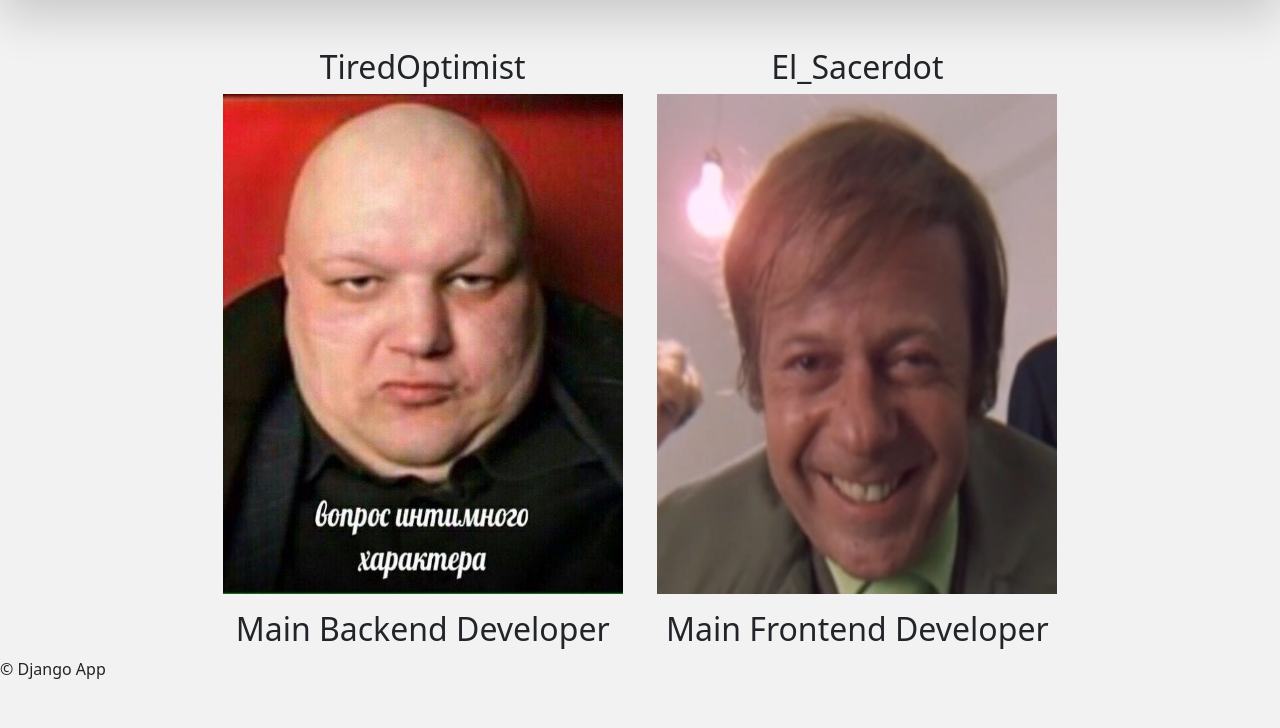
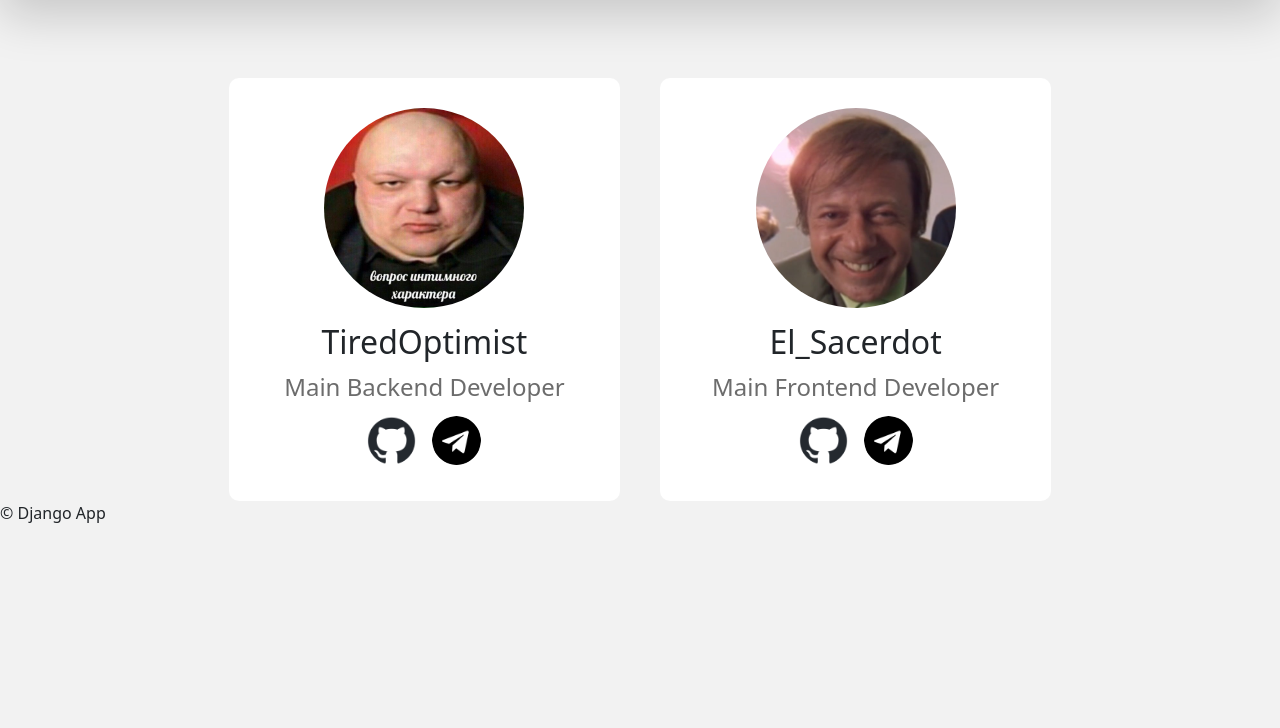
Before and after one commit to TiredOptimist/first-django-project, a Django app: page /biography/ in a window 1280 px wide. Shown: the part 72-800 px from the top of the page. Run offline with Django 5.2, Linux system fonts and the light colour scheme.

Commit message:
"i not be dezigned"

```diff
--- a/first/static/style.css
+++ b/first/static/style.css
@@ -1,4 +1,3 @@
-/* static/style.css */
 
 /*main*/
 body{
@@ -6,8 +5,6 @@ body{
     background-color: #f2f2f2;
     /*  добавить блюр при скроле */
 }
-
-
 
 #text-main{
     padding-bottom: 10px;
@@ -136,6 +133,20 @@ body{
     overflow: auto;
 }
 
+.card-body::-webkit-scrollbar{
+    width: 5px;
+}
+
+.card-body::-webkit-scrollbar-track{
+    background-color: black;
+}
+
+.card-body::-webkit-scrollbar-thumb{
+    background-color:#FCA311;
+    border-radius: 20px;
+
+}
+
 .card-body a{
     text-decoration: none;
     color: #000;
@@ -149,9 +160,66 @@ body{
     position: absolute;
 }
 
+.btn_do, .btn_todo{
+    border: none;
+    background-color: #eaeaeaa8;
+    transition: all 0.35s ease-in-out;
+
+}
+
+.btn_todo{
+    background-color: #f60000;
+}
+
+.btn_do{
+    pointer-events: none;
+    cursor: default;
+    background-color: #14df33;
+}
+
+.btn_todo:hover{
+    background-color: #14df33;
+}
+
+
+
 /* biography */
 
-.bio_image img{
-    width: 400px;
-    height: 500px;
+.bio img{
+    width: 200px;
+    height: 200px;
+    border-radius: 50%;
+    margin-bottom: 15px;
 }
+
+.bio{
+    background-color: #ffffff;
+    height: 30%;
+    width: 30%;
+    margin-left: 20px;
+    margin-top: 30px;
+    margin-right: 20px;
+    border-radius: 10px;
+}
+
+.contBIO{
+    margin-top: 30px;
+    margin-bottom: 30px;
+}
+
+.bioTEXT{
+    color: #6c6c6c ;
+    margin-top: -4px;
+}
+
+.icon img{
+    background-color: pointer;
+    width: 49px;
+    height: 49px;
+    margin: 6px;
+    cursor: pointer;
+}
+
+.icon img:hover{
+    background-color: rgba(160, 160, 160, 0.2);
+}
--- a/first/templates/biography.html
+++ b/first/templates/biography.html
@@ -8,19 +8,32 @@
 
 {% block body %}
   <div class="row text-center justify-content-center">
-    <div class="col-4 bio_img">
+    <div class="col-4 bio">
+     <div class="contBIO">
+      <div class="bio_image">
+        <img src="{% static 'img/Sveta.jpg' %}" alt="">
+      </div>
       <h2>TiredOptimist</h2>
-        <div class="bio_image">
-          <img src="{% static 'img/Sveta.jpg' %}" alt="">
+      <p><h4 class="bioTEXT">Main Backend Developer</h2>
+        <div class="icon">
+          <img src="{% static 'img/gitBlack.png' %}" alt="icon-git">
+          <img src="{% static 'img/TG.png' %}" alt="">
         </div>
-        <p><h2>Main Backend Developer</h2>
+     </div>
     </div>
-    <div class="col-4 bio_img">
-      <h2>El_Sacerdot</h2>
+
+    <div class="col-4 bio">
+      <div class="contBIO">
         <div class="bio_image">
           <img src="{% static 'img/Nekt.jpg' %}" alt="">
         </div>
-        <p><h2>Main Frontend Developer</h2>
+        <h2>El_Sacerdot</h2>
+        <p><h4 class="bioTEXT">Main Frontend Developer</h2>
+          <div class="icon">
+            <img src="{% static 'img/gitBlack.png' %}" alt="icon-git">
+            <img src="{% static 'img/TG.png' %}" alt="">
+          </div>
+      </div>
     </div>
   </div>
 
--- a/first/templates/index.html
+++ b/first/templates/index.html
@@ -15,7 +15,9 @@
           <h2>Завалены работой, бумагу в руках не держали лет сто, а память телефона вот-вот лопнет?
             Наши Дела-Делишки помогут Вам легко забыть обо всех своих обязанностях!</h2>
         </div>
-          <div id="btn"><a href="{% url 'todo_list:index' %}">Начнем</a></div> <!--Кнопка для регистрации-->
+          <div id="btn">
+            <a href="{% url 'todo_list:index' %}">Начнем</a>
+          </div> <!--Кнопка для регистрации-->
     </div>
   </div>
 {% endblock body %}
--- a/first/todo_list/templates/todo_list/components/todo_items_list.html
+++ b/first/todo_list/templates/todo_list/components/todo_items_list.html
@@ -18,13 +18,11 @@
               🔴
             {% endif %}
           </a>
-        <p>
           <button form="toggle-form-{{ todo_item.pk }}" type="submit">Выполнено!</button>
           <form id="toggle-form-{{ todo_item.pk }}" action="{% url 'todo_list:toggle_done' pk=todo_item.pk %}" method="post">
             {% csrf_token %}
             <input type="hidden" name="done" value="on">
           </form>
-        </p>
           {% if todo_item.id %}
           <p class="card-text">{{ todo_item.description }}</p>
           {% endif %}
--- a/first/todo_list/templates/todo_list/todoitem_detail.html
+++ b/first/todo_list/templates/todo_list/todoitem_detail.html
@@ -5,11 +5,14 @@
 {% endblock title %}
 
 {% block body %}
+<div class="mb-4 m-2">
   <h3>#ДЕЛИШКО#:</h3>
   <div>
     <div>Заголовок: <strong>{{ object.title }}</strong></div>
     <div>Статус: <strong>{{ object.done }}</strong></div>
+    <div>Комментарий: <strong>{{ todo_item.description }}</strong></div> <!-- А где текст? -->
   </div>
+</div>
 <div class="prev mb-1">
   <a class="btn m-2" href="{% url 'todo_list:index' %}">Назад</a>
 </div>
```
Also changed, not shown: first/static/img/TG.png (added), first/static/img/gitBlack.png (added), first/static/img/gitWhite.png (added).
